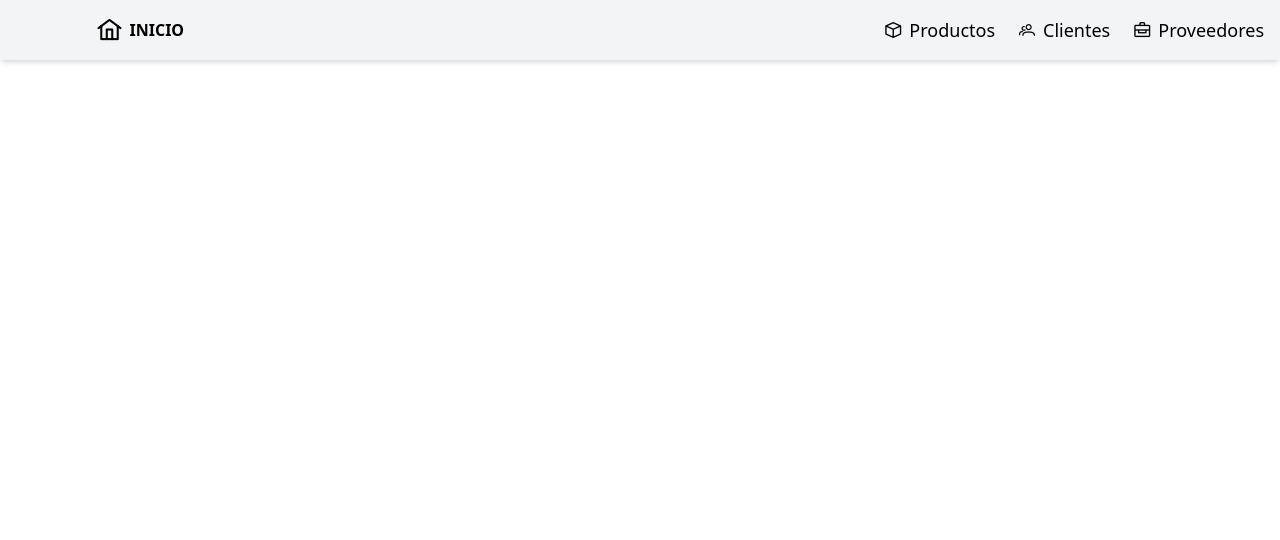
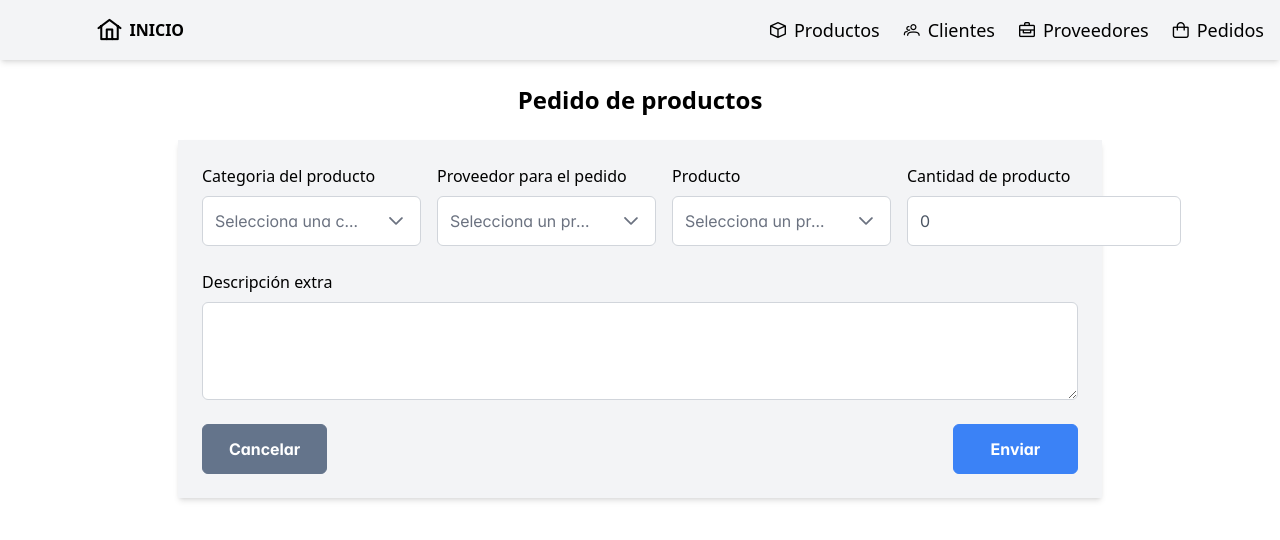
Before and after one commit to edson1416/front-inventario, a React (Vite) app: page /pedidos in a window 1280 px wide. Shown: the top 540 px of the page. Built offline with nearby package versions, Linux system fonts and the light colour scheme.

Commit message:
fix: component productos because change in the backend

```diff
--- a/src/components/NavBar.jsx
+++ b/src/components/NavBar.jsx
@@ -25,6 +25,10 @@ function NavBar(){
                 <div className="hidden sm:flex items-center space-x-2">
                     <i className="pi pi-briefcase"></i>
                     <Link to="/proveedores">Proveedores</Link>
+                </div>
+                <div className="hidden sm:flex items-center space-x-2">
+                    <i className="pi pi-shopping-bag"></i>
+                    <Link to="/pedidos">Pedidos</Link>
                 </div>
             </div>
 
--- a/src/components/TablaGenerica.jsx
+++ b/src/components/TablaGenerica.jsx
@@ -48,10 +48,10 @@ const TablaGenerica = ({data, columns, formEditar, eliminar}) => {
             {/*<Button label="Success" severity="success" onClick={showSuccess} />*/}
             <div className="flex flex-col w-3/5 space-y-4">
                 <div className="flex justify-end">
-                    <Button className="w-full md:w-auto lg:w-auto " type="button" label="Nuevo producto" size="small" severity="secondary"
+                    <Button className="w-full md:w-auto lg:w-auto " type="button" label="Nuevo registro" size="small" severity="secondary"
                             onClick={() => abrirModalEditar()}/>
                 </div>
-                <DataTable className="w-full" value={data["content"]} paginator rows={5}
+                <DataTable className="w-full" value={data} paginator rows={5}
                            rowsPerPageOptions={[5, 10, 25, 50]}
                            tableStyle={{minWidth: '50rem'}}>
                     {columns.map((column, index) => (
--- /dev/null
+++ b/src/components/pedidos/FormPedido.jsx
@@ -0,0 +1,68 @@
+import React, {useState} from 'react';
+import {Dropdown} from "primereact/dropdown";
+import {InputNumber} from "primereact/inputnumber";
+import {InputTextarea} from "primereact/inputtextarea";
+import {Button} from "primereact/button";
+
+const FormPedido = () => {
+    const [selectedCity, setSelectedCity] = useState(null);
+    const cities = [
+        { name: 'New York', code: 'NY' },
+        { name: 'Rome', code: 'RM' },
+        { name: 'London', code: 'LDN' },
+        { name: 'Istanbul', code: 'IST' },
+        { name: 'Paris', code: 'PRS' }
+    ];
+
+    const [value, setValue] = useState(0);
+    const [valueText, setValueText] = useState("");
+    return (
+        <div className="flex flex-col items-center p-6 space-y-6">
+            <div className="flex">
+                <h1 className="text-2xl font-semibold">Pedido de productos</h1>
+            </div>
+            <div className="flex flex-col p-6 space-y-6 bg-gray-100 shadow-md w-3/4">
+                <div className="flex flex-row space-x-4" >
+                    <div className="card flex flex-col space-y-2 justify-content-center w-1/4">
+                        <label htmlFor="dd-city">Categoria del producto</label>
+                        <Dropdown value={selectedCity} onChange={(e) => setSelectedCity(e.value)} options={cities} optionLabel="name"
+                                  placeholder="Selecciona una categoria" className=" md:w-14rem" />
+                    </div>
+                    <div className="card flex flex-col space-y-2 justify-content-center w-1/4">
+                        <label htmlFor="dd-city">Proveedor para el pedido</label>
+                        <Dropdown value={selectedCity} onChange={(e) => setSelectedCity(e.value)} options={cities} optionLabel="name"
+                                  placeholder="Selecciona un proveedor" className=" md:w-14rem" />
+                    </div>
+                    <div className="card flex flex-col space-y-2 justify-content-center w-1/4">
+                        <label htmlFor="dd-city">Producto</label>
+                        <Dropdown value={selectedCity} onChange={(e) => setSelectedCity(e.value)} options={cities} optionLabel="name"
+                                  placeholder="Selecciona un producto" className=" md:w-14rem" />
+                    </div>
+                    <div className="card flex flex-col space-y-2 justify-content-center w-1/4">
+                        <label htmlFor="dd-city">Cantidad de producto</label>
+                        <InputNumber inputId="stacked-buttons" value={value} onValueChange={(e) => setValue(e.value)} />
+                    </div>
+                </div>
+                <div className="flex flex-col">
+                    <div className="card flex flex-col space-y-2 justify-content-center">
+                        <label htmlFor="dd-city">Descripción extra</label>
+                        <InputTextarea value={valueText} onChange={(e) => setValueText(e.target.value)} rows={3} cols={30} />
+                    </div>
+                </div>
+                <div className="flex justify-between">
+                    <div className="flex w-1/7">
+                        <Button label="Cancelar" severity="secondary" className="w-full" />
+                    </div>
+
+                    <div className="flex w-1/7">
+                        <Button label="Enviar" className="w-full" />
+                    </div>
+
+                </div>
+
+            </div>
+        </div>
+    );
+};
+
+export default FormPedido;
--- a/src/components/productos/TablaProductos.jsx
+++ b/src/components/productos/TablaProductos.jsx
@@ -16,7 +16,7 @@ function TablaProductos() {
     ]
     if (loading) return <p>Cargando datos ...</p>
     if (error) return <p>{error.message}</p>;
-    console.log(data.data);
+    //console.log(data.data[0].categorias[0].nombre);
     return (
         <>
             <TituloTablasGenerico titulo={titulo}></TituloTablasGenerico>
--- a/src/routes/AppRoutes.jsx
+++ b/src/routes/AppRoutes.jsx
@@ -3,6 +3,7 @@ import TablaProductos from "../components/productos/TablaProductos.jsx";
 import TablaClientes from "../components/clientes/TablaClientes.jsx";
 import Inicio from "../components/Inicio.jsx";
 import TablaProveedores from "../components/proveedores/TablaProveedores.jsx";
+import FormPedido from "../components/pedidos/FormPedido.jsx";
 
 const AppRoutes = () => {
     return (
@@ -11,6 +12,7 @@ const AppRoutes = () => {
             <Route path="/productos" element={<TablaProductos/>}></Route>
             <Route path="/clientes" element={<TablaClientes/>}></Route>
             <Route path="/proveedores" element={<TablaProveedores/>}></Route>
+            <Route path="/pedidos" element={<FormPedido/>}></Route>
         </Routes>
     )
 }
```
